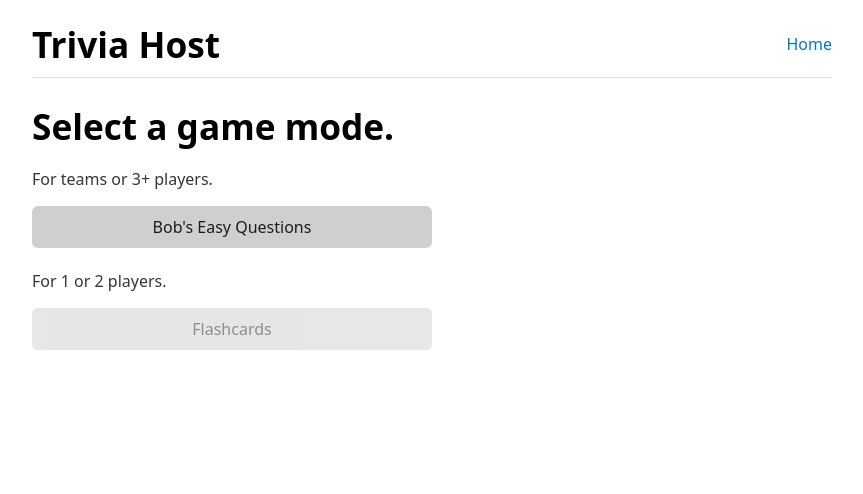
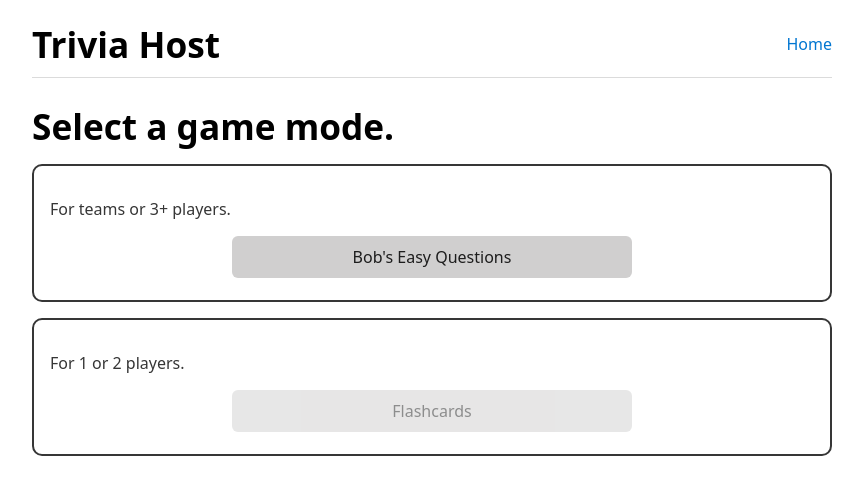
Before and after one commit to z-s-kusz/trivia-host, a SvelteKit app: page /1 in a window 1280 px wide. Shown: the top 494 px of the page, without its empty margins (208-1071 px from the left). Built offline with nearby package versions, Linux system fonts and the light colour scheme.

Commit message:
make card class, add styles for lg screens

```diff
--- a/src/lib/components/PlayerSelect.svelte
+++ b/src/lib/components/PlayerSelect.svelte
@@ -24,7 +24,7 @@
 
 <h2>Enter Player/Team Names</h2>
 
-<form onsubmit={() => handleSubmit()}>
+<form onsubmit={() => handleSubmit()} class="card">
     {#each players as player, index (player.id) }
         <div class="player-entry">
             <input value={player.name} oninput={(e) => onInput(e, index)} required />
@@ -40,11 +40,13 @@
 
 <style>
     .player-entry {
+        justify-self: center;
         display: flex;
     }
 
     .controls {
         display: flex;
         flex-direction: column;
+        align-items: center;
     }
 </style>
--- a/src/lib/components/RoundSummary.svelte
+++ b/src/lib/components/RoundSummary.svelte
@@ -12,7 +12,7 @@
 <h2>Round {game.roundIndex + 1} Summary</h2>
 
 {#each game.players as player }
-    <section>
+    <section class="card">
         <h4>{player.name}</h4>
         <p>{player.allQuestionsAnswered.length} / {game.quiz.questions.length}</p>
     </section>
--- a/src/lib/global.css
+++ b/src/lib/global.css
@@ -1,3 +1,16 @@
-.big-btn {
+.big-btn, a:has(.big-btn) {
     width: min(400px, 100%);
 }
+
+.card {
+    /* --text-main from water.css */
+    border: 2px solid var(--text-main);
+    border-radius: 10px;
+    padding: 1rem;
+    margin-bottom: 1rem;
+
+    display: grid;
+    button, a {
+        justify-self: center;
+    }
+}
--- a/src/routes/[slug]/+page.svelte
+++ b/src/routes/[slug]/+page.svelte
@@ -4,12 +4,16 @@
 
 <h1>Select a game mode.</h1>
 
+<section class="card">
     <p>For teams or 3+ players.</p>
     <a href="{$page.params.slug}/bobs-easy-questions/">
         <button type="button" class="big-btn">Bob's Easy Questions</button>
     </a>
+</section>
 
+<section class="card">
     <p>For 1 or 2 players.</p>
     <a href="/{$page.params.slug}/flashcards">
         <button type="button" class="big-btn" disabled>Flashcards</button>
     </a>
+</section>
--- a/src/routes/[slug]/bobs-easy-questions/+page.svelte
+++ b/src/routes/[slug]/bobs-easy-questions/+page.svelte
@@ -30,6 +30,7 @@
     }
 
     const handleSubmit = () => {
+        if (game.players.length === 0) return;
         game.gameState = 'confirm-setup';
     };
 
--- a/src/routes/[slug]/bobs-easy-questions/BobQuiz.svelte
+++ b/src/routes/[slug]/bobs-easy-questions/BobQuiz.svelte
@@ -61,15 +61,13 @@
     }
 </script>
 
-{#if previousEntry && game.questionIndex !== 0}
-    <button type="button" onclick={undoLastEntry}>Undo Last Qustion</button>
-{/if}
+<h2>Question {game.questionIndex + 1}</h2>
 <details>
     <summary>{currentQuestion.question}</summary>
     {currentQuestion.answer}
 </details>
 
-<p>If someone answered correctly select that player/team, otherwise select 'No One Knows'</p>
+<section class="controls">
     <button type="button" class="big-btn" onclick={() => enterResponse()}>No One Knows</button>
 
     {#each game.players as player }
@@ -77,3 +75,41 @@
             {player.name}
         </button>
     {/each}
+
+    {#if previousEntry && game.questionIndex !== 0}
+        <hr />
+        <button type="button" class="big-btn" onclick={undoLastEntry}>Undo Last Qustion</button>
+    {/if}
+</section>
+
+<footer>
+    <details>
+        <summary>Help</summary>
+        <p>Select the player/team that answers correctly, otherwise select 'No One Knows.'</p>
+        <p>
+            'Undo Last entry' is an undo button in case you clicked an incorrect tem/player.
+            It takes you back to the previous question and removes the point awarded on the previous question.
+        </p>
+    </details>
+</footer>
+
+<style>
+    section {
+        display: flex;
+        flex-direction: column;
+        align-items: center;
+
+        button {
+            margin-right: 0;
+        }
+    }
+    footer {
+        position: absolute;
+        bottom: 0;
+        left: 0;
+        box-sizing: border-box;
+        width: 100%;
+        padding: 0 1rem;
+        border-top: none;
+    }
+</style>
--- a/src/routes/[slug]/bobs-easy-questions/Confirm.svelte
+++ b/src/routes/[slug]/bobs-easy-questions/Confirm.svelte
@@ -16,6 +16,7 @@
 
 <h2>Confirm Settings</h2>
 
+<section class="card">
     <h3>Play {game.quiz.name} with {playerPlayersMessage}?</h3>
     <ul>
         {#each game.players as player}
@@ -23,7 +24,7 @@
         {/each}
     </ul>
 
-<section class="controls">
+    <div class="controls">
         <div>
             <a href="/">
                 <button type="button">Change Quiz</button>
@@ -33,10 +34,11 @@
         </div>
 
         <button type="button" class="big-btn" onclick={confirmSettings}>Confirm</button>
+    </div>
 </section>
-
 <style>
     .controls {
+        justify-self: center;
         display: flex;
         flex-direction: column;
 
```
Also changed, not shown: src/routes/+page.svelte (+2 -13 lines). Lines whose indentation alone changed are shown as unchanged.
